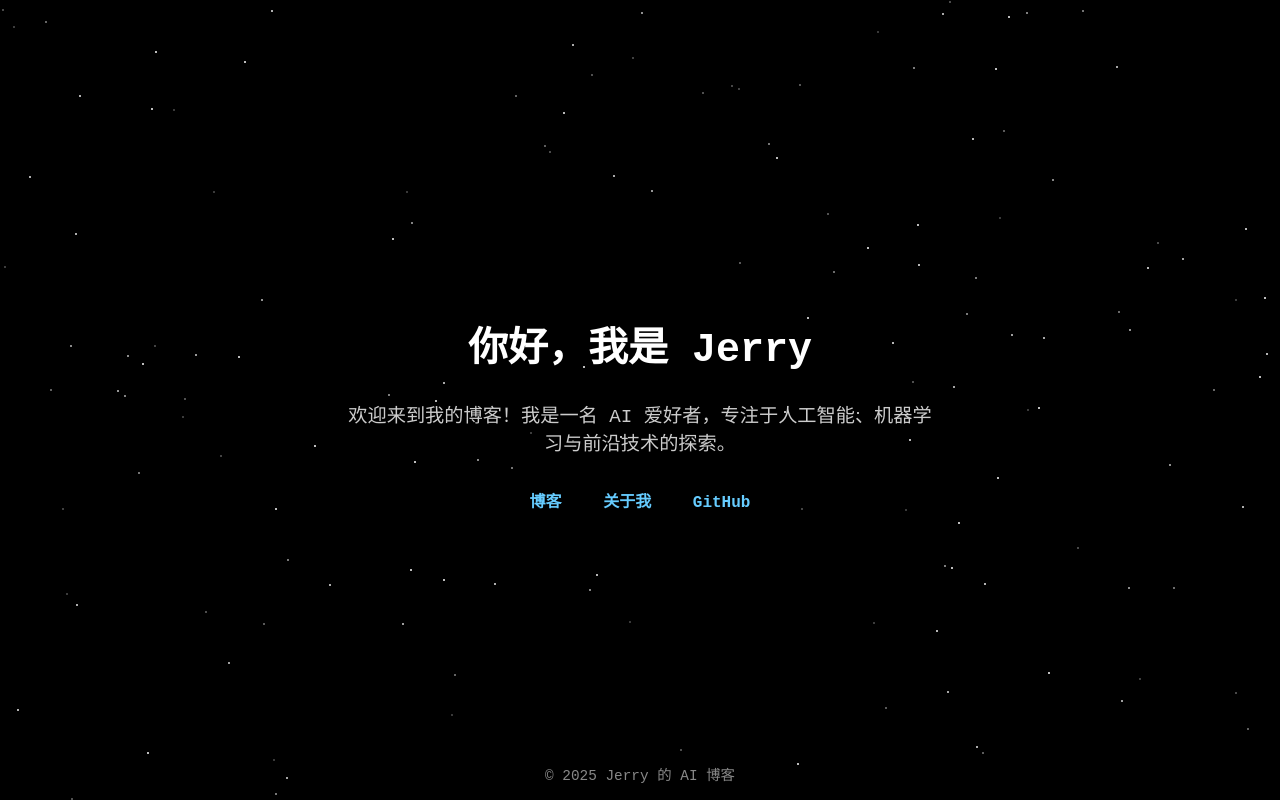
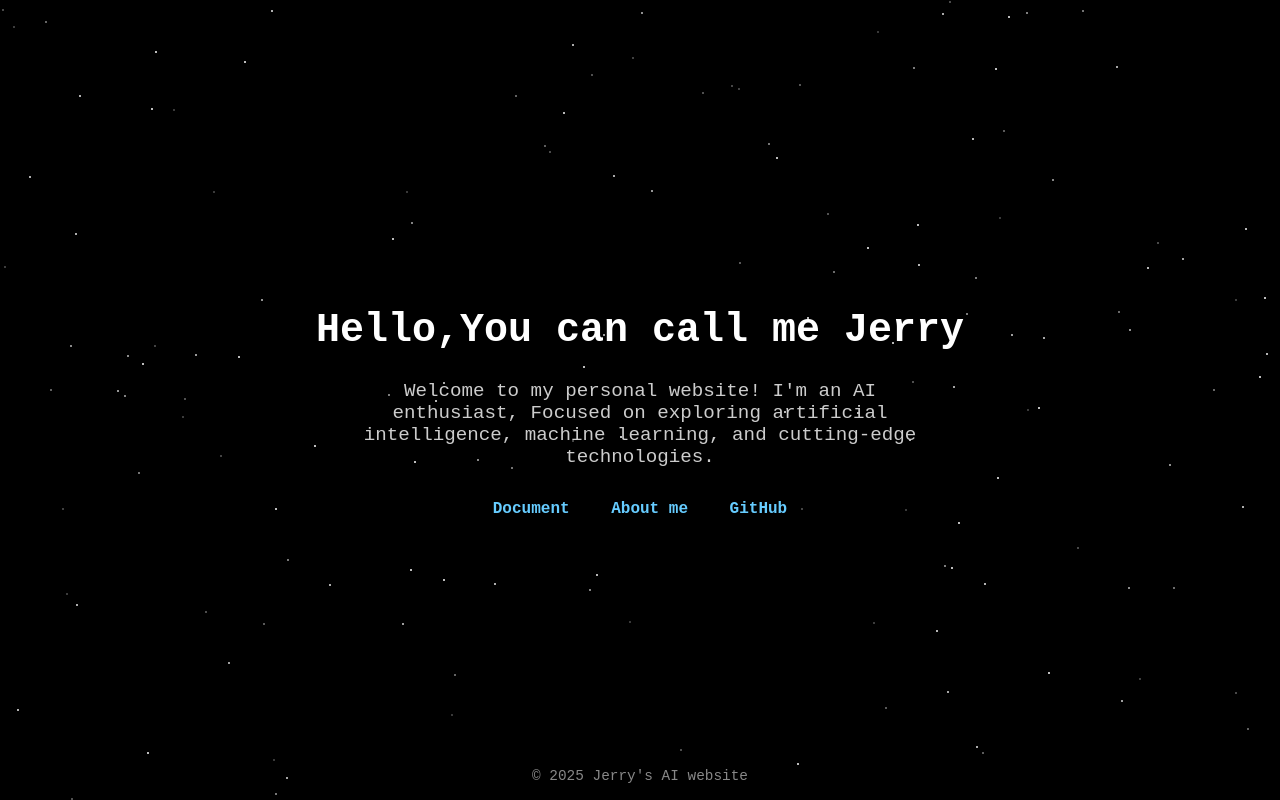
Before and after one commit to JerryXZJ/JerryXZJ.github.io, a plain HTML site: page index.html in a window 1280 px wide. Drawn offline with Linux system fonts and the light colour scheme.

Commit message:
Third test commit
update web describe.

```diff
--- a/index.html
+++ b/index.html
@@ -85,15 +85,15 @@
 </head>
 <body>
   <div class="stars" id="stars"></div>
-  <h1>你好，我是 Jerry</h1>
-  <p>欢迎来到我的博客！我是一名 AI 爱好者，专注于人工智能、机器学习与前沿技术的探索。</p>
+  <h1>Hello,You can call me Jerry</h1>
+  <p>Welcome to my personal website! I'm an AI enthusiast, Focused on exploring artificial intelligence, machine learning, and cutting-edge technologies.</p>
   <nav>
-    <a href="#">博客</a>
-    <a href="#">关于我</a>
+    <a href="#">Document</a>
+    <a href="#">About me</a>
     <a href="https://github.com/你的GitHub账号" target="_blank">GitHub</a>
   </nav>
 
-  <footer>© 2025 Jerry 的 AI 博客</footer>
+  <footer>© 2025 Jerry's AI website</footer>
 
   <script>
     const starContainer = document.getElementById('stars');
```
